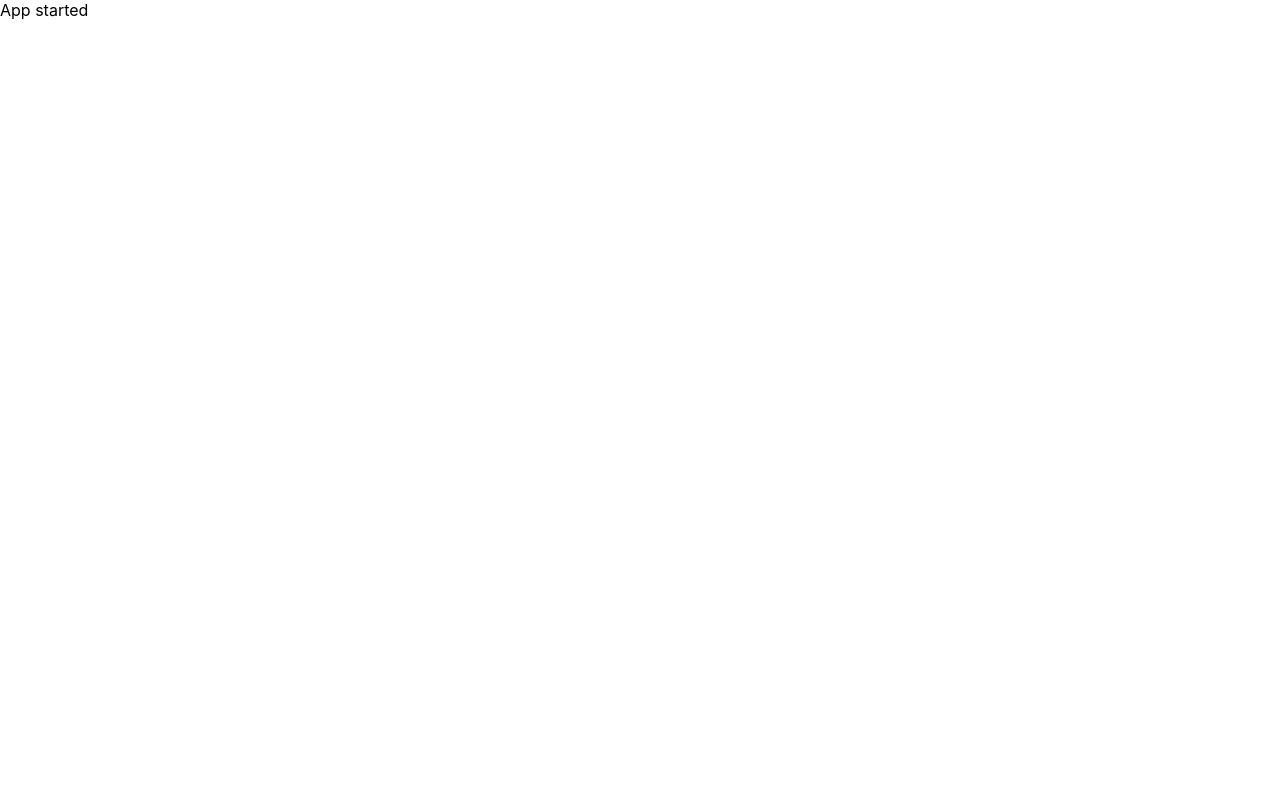
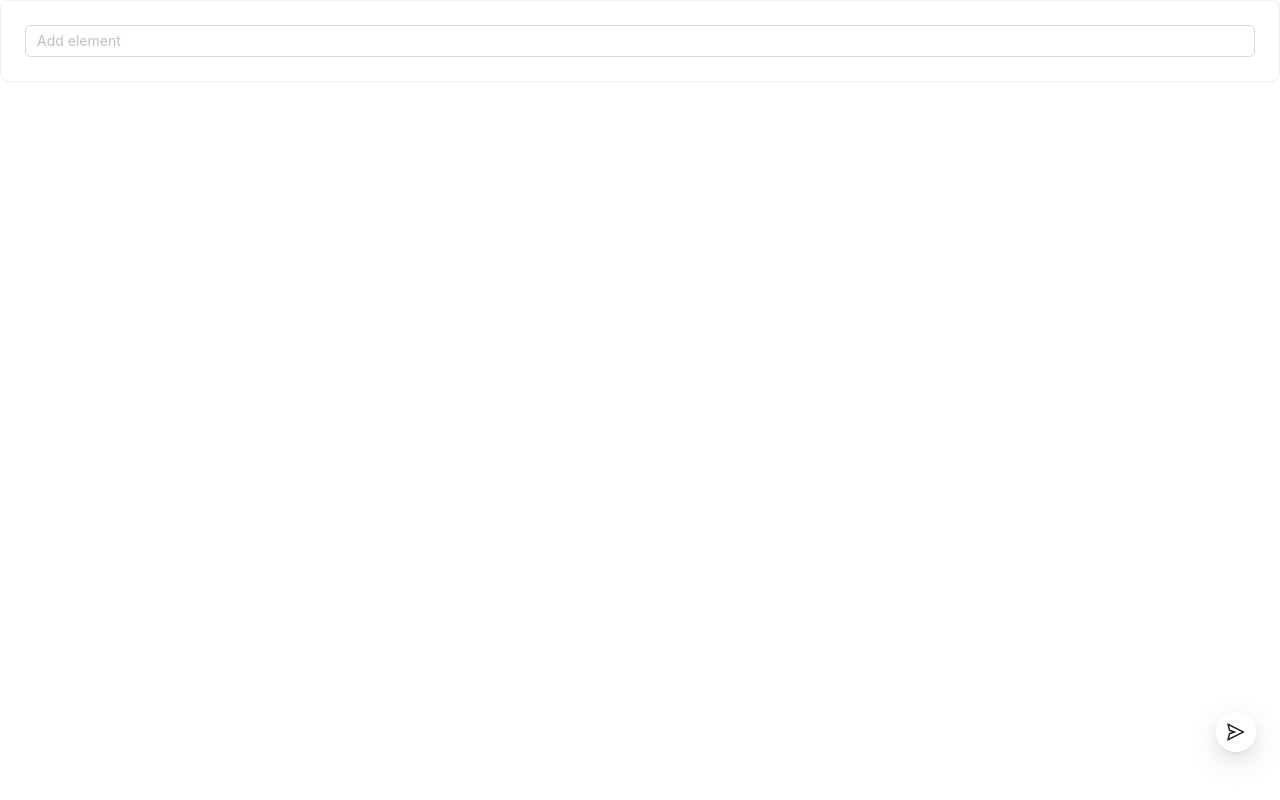
Before and after one commit to ArvindSinghRawat/Spellcast-Bot, a React (Create React App) app: page / in a window 1280 px wide. Built offline with nearby package versions, Linux system fonts and the light colour scheme.

Commit message:
Added basic logic to create a Trie

```diff
--- /dev/null
+++ b/src/classes/trie/Trie.ts
@@ -0,0 +1,87 @@
+/**
+ * Individual items of Trie with values and its child
+ */
+export default class Trie {
+    readonly value: string
+    readonly meaning?: string
+    readonly children: Map<string, Trie> = new Map()
+    readonly parent?: Trie
+    readonly level: number = 1
+    /**
+     *
+     * @param value Current value of the node
+     * @param meaning
+     * @param children
+     * @param parent
+     */
+    constructor(
+        value: string,
+        meaning?: string,
+        children?: Map<string, Trie>,
+        parent?: Trie
+    ) {
+        if (!value || value.length !== 1) {
+            throw new RangeError(
+                value +
+                    ' is not a valid value for the node, only 1 character is expected'
+            )
+        }
+        this.value = value
+        this.meaning = meaning
+        if (parent) {
+            this.parent = parent
+            this.level = this.parent.level + 1
+            parent.addChild(this)
+        }
+        if (children) this.children = children
+    }
+
+    /**
+     * Adds a new child, if valid
+     * @param child Non null and undefined object
+     */
+    addChild(child: Trie): void {
+        if (child) {
+            this.children.set(child.value, child)
+        }
+    }
+
+    /**
+     * Searches for the node in the children
+     * @param key - character for the trie for which child node is requested
+     * @returns Child node if exists otherwise null
+     */
+    getChild(key: string): Trie | null {
+        const value = this.children.get(key)
+        return value ? value : null
+    }
+
+    /**
+     * Returns string representation of the tree
+     * @returns Response will look like `CURRENT [ { CHILD_1 } { CHILD_2 } ... ]`
+     */
+    public toString = (): string => {
+        return this.detailedToString(false)
+    }
+
+    /**
+     * Returns string representation of the tree
+     * @param printDetails if true, then also prints level with value
+     * @returns Response will look like exactly as `toString` if printDetails is `false`<br/> otherwise as the following `CURRENT(LEVEL) [ { CHILD_1(CHILD_1_LEVEL) } { CHILD_2(CHILD_2_LEVEL) } ... ]`
+     */
+    public detailedToString = (printDetails: boolean): string => {
+        let result = `${this.value}${printDetails ? `(${printDetails})` : ''} `
+
+        if (this.children && this.children.size > 0) {
+            result += '[ '
+            this.children.forEach((value, _) => {
+                result += '{ '
+                result += value.detailedToString(printDetails) + ' '
+                result += '} '
+            })
+            result += ']'
+        }
+
+        return result
+    }
+}
--- a/src/components/app/App.tsx
+++ b/src/components/app/App.tsx
@@ -1,16 +1,44 @@
-import React from 'react';
-import './App.css';
-import { ConfigProvider } from 'antd';
+import './App.css'
+import { Card, ConfigProvider, FloatButton, Input } from 'antd'
+import { Content } from 'antd/es/layout/layout'
+import { useState } from 'react'
+import Trie from '../../classes/trie/Trie'
+import { SendOutlined } from '@ant-design/icons'
 
 function App() {
-  return (
-    <ConfigProvider
-    theme={{}}>
-      <div>
-        App started
-      </div>
-    </ConfigProvider>
-  );
+    const [root, setRoot] = useState<Trie>()
+    const [text, setText] = useState<string>()
+
+    const addChild = (charValue?: string): void => {
+        if (!charValue) {
+            console.warn('Empty value provided')
+            return
+        }
+        const current = new Trie(charValue, undefined, undefined, root)
+        if (!root && current) {
+            setRoot(current)
+        }
+        setText('')
+        console.log(root?.toString())
+    }
+    return (
+        <ConfigProvider theme={{}}>
+            <Content>
+                <Card>
+                    <Input
+                        placeholder="Add element"
+                        value={text}
+                        onInput={(value) => setText(value.currentTarget.value)}
+                    />
+                    <FloatButton
+                        tooltip="Submit"
+                        icon={<SendOutlined />}
+                        onClick={(_) => addChild(text)}
+                    />
+                </Card>
+            </Content>
+        </ConfigProvider>
+    )
 }
 
-export default App;
+export default App
```
